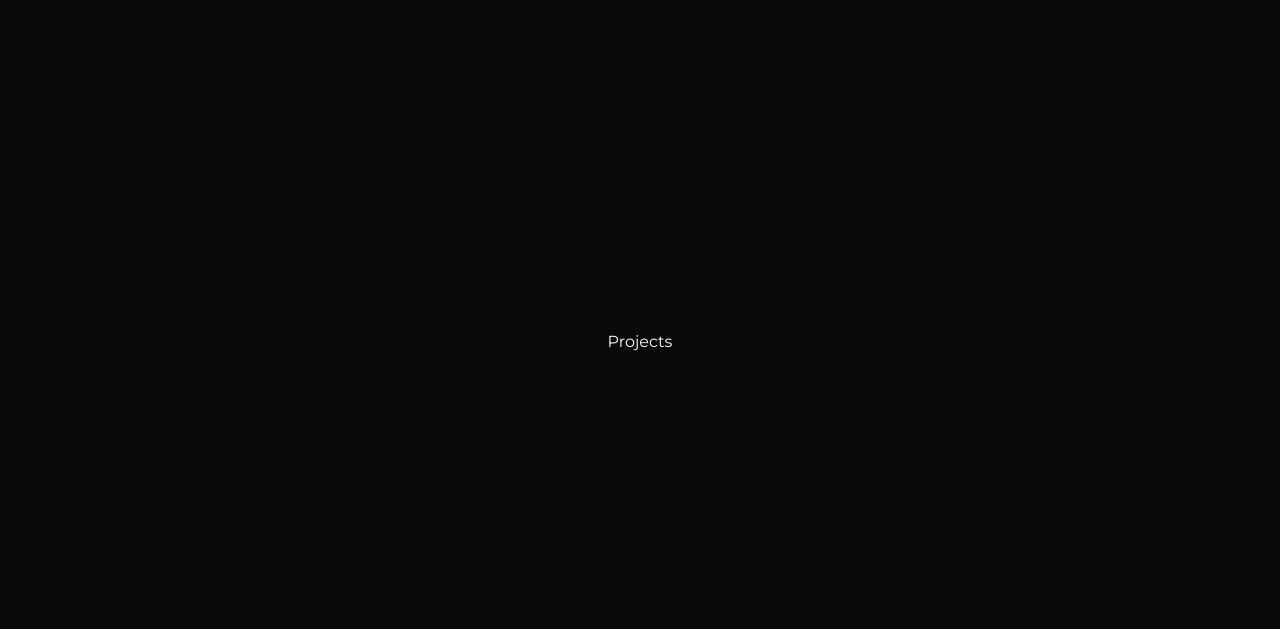
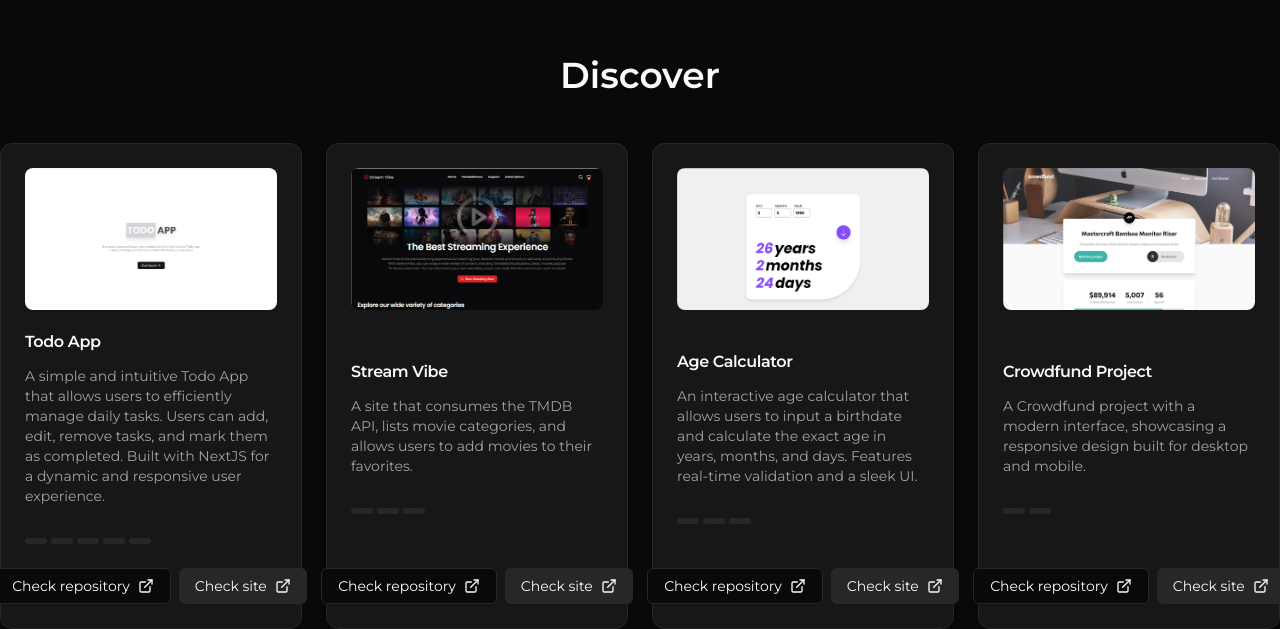
Before and after one commit to raphaeleliass/Meu-Portfolio, a Next.js app: page / in a window 1280 px wide. Shown: the part 2190-2819 px from the top of the page. Built offline with nearby package versions, Linux system fonts and the light colour scheme.

Commit message:
update: new style for projects section

```diff
--- a/src/components/projects.tsx
+++ b/src/components/projects.tsx
@@ -1,9 +1,79 @@
+import { myProjects } from "@/data/myprojects";
 import React from "react";
+import {
+  Card,
+  CardContent,
+  CardDescription,
+  CardFooter,
+  CardHeader,
+  CardTitle,
+} from "./ui/card";
+import Image from "next/image";
+import { Badge } from "./ui/badge";
+import { Button } from "./ui/button";
+import { ExternalLink } from "lucide-react";
 
 export default function Projects() {
   return (
-    <section className="flex min-h-dvh flex-col items-center justify-center">
-      Projects
+    <section className="">
+      <h2 className="text-3xl font-semibold md:text-4xl">Discover</h2>
+
+      <div className="container mt-12 grid grid-cols-1 gap-6 md:grid-cols-2 lg:grid-cols-4">
+        {myProjects.map((project) => (
+          <Card
+            className="flex flex-col justify-between bg-neutral-900"
+            key={project.title}
+          >
+            <CardHeader>
+              <Image
+                className="aspect-video w-full object-cover object-top rounded-lg"
+                src={project.imageSrc}
+                alt={project.title}
+                width={100}
+                height={100}
+              />
+            </CardHeader>
+
+            <CardContent>
+              <CardTitle>{project.title}</CardTitle>
+              <CardDescription className="mt-4">
+                {project.description}
+              </CardDescription>
+              <span className="mt-8 flex flex-wrap gap-1">
+                {project.technologies.map((tech) => (
+                  <Badge variant={"secondary"} key={tech.name}>
+                    {tech.name}
+                  </Badge>
+                ))}
+              </span>
+            </CardContent>
+
+            <CardFooter className="w-full flex-col justify-center gap-2 md:flex-row">
+              <Button className="w-full" variant={"outline"}>
+                <a
+                  href={project.repoLink}
+                  target="_blank"
+                  rel="noreferrer noopener"
+                >
+                  Check repository
+                </a>
+                <ExternalLink />
+              </Button>
+
+              <Button className="w-full" variant={"secondary"}>
+                <a
+                  href={project.repoLink}
+                  target="_blank"
+                  rel="noreferrer noopener"
+                >
+                  Check site
+                </a>
+                <ExternalLink />
+              </Button>
+            </CardFooter>
+          </Card>
+        ))}
+      </div>
     </section>
   );
 }
```
